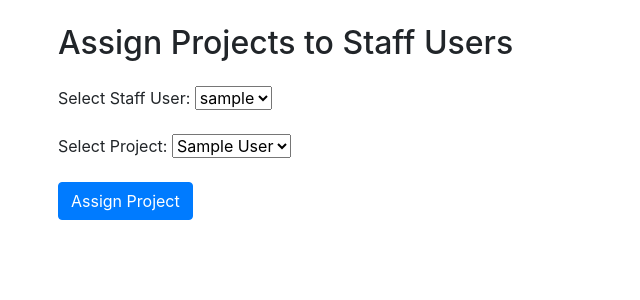
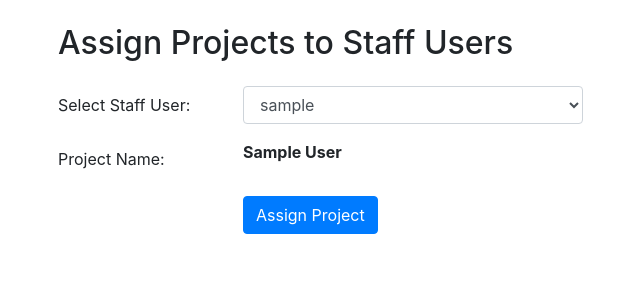
Before and after one commit to vdtheone/Ticketing_System, a Django app: page /accounts/projects/1/assign/ in a window 1280 px wide. Shown: the part 56-356 px from the top of the page, without its empty margins (42-682 px from the left). Run offline with Django 5.2, Linux system fonts and the light colour scheme; a user stored in the database is signed in; tables that the repository leaves empty hold one stand-in row (values such as "Sample post"); some libraries are stand-ins or nearby versions.

Commit message:
change some css and remove extra code

```diff
--- a/ticketing_system/accounts/templates/assign_projects.html
+++ b/ticketing_system/accounts/templates/assign_projects.html
@@ -1,4 +1,5 @@
 {% extends 'base.html' %}
+
 {% block title %}
   Project List
 {% endblock %}
@@ -9,36 +10,29 @@
   <form method="post" class="my-4">
     {% csrf_token %}
 
-        <div class="mb-3">
-            <label for="id_staff_user" class="form-label">Select Staff User:</label>
-            <select id="id_staff_user" name="staff_user" class="form-select">
-                <!-- Option 1: Populate staff users from Django backend -->
+    <div class="form-group row">
+      <label for="id_staff_user" class="col-sm-2 col-form-label">Select Staff User:</label>
+      <div class="col-sm-4">
+        <select id="id_staff_user" name="staff_user" class="form-control">
           {% for user in staff_users %}
             <option value="{{ user.id }}">{{ user.username }}</option>
           {% endfor %}
-                <!-- Option 2: Hardcoded staff users -->
-                <!--
-                <option value="1">Staff User 1</option>
-                <option value="2">Staff User 2</option>
-                -->
         </select>
       </div>
-
-        <div class="mb-3">
-            <label for="id_project" class="form-label">Select Project:</label>
-            <select id="id_project" name="project" class="form-select">
-                <!-- Option 1: Populate projects from Django backend -->
-
-                <option value="{{ project.id }}">{{ project.name }}</option>
-
-                <!-- Option 2: Hardcoded projects -->
-                <!--
-                <option value="1">Project 1</option>
-                <option value="2">Project 2</option>
-                -->
-            </select>
     </div>
 
+    <div class="form-group row">
+      <label for="id_project" class="col-sm-2 col-form-label">Project Name:</label>
+      <div class="col-sm-4">
+        <strong><p>{{ project.name }}</p></strong>
+      </div>
+    </div>
+
+    <div class="form-group row">
+      <div class="col-sm-2"></div>
+      <div class="col-sm-4">
         <button type="submit" class="btn btn-primary">Assign Project</button>
+      </div>
+    </div>
   </form>
 {% endblock %}
--- a/ticketing_system/accounts/templates/assigned_tickets.html
+++ b/ticketing_system/accounts/templates/assigned_tickets.html
@@ -13,7 +13,6 @@
                     <option value="day">Last 24 Hours</option>
                     <option value="week">Last 7 Days</option>
                     <option value="month">Last 30 Days</option>
-                    <!-- Add more options for time filtering -->
                 </select>
             </div>
             <button type="submit" class="btn btn-primary mb-2">Filter</button>
@@ -28,7 +27,6 @@
                                 <h5 class="card-title">{{ ticket.name }}</h5>
                                 <p class="card-text"><strong>Description:</strong> {{ ticket.description }}</p>
                                 <p class="card-text"><strong>Status:</strong> {{ ticket.status }}</p>
-                                <!-- Display other ticket details as needed -->
                             </a>
                         </div>
                     </div>
--- a/ticketing_system/accounts/templates/project_list.html
+++ b/ticketing_system/accounts/templates/project_list.html
@@ -6,11 +6,9 @@
 {% block content %}
   <h2>Project List</h2>
 
-  <!-- Button to create a new project -->
   {% if request.user.is_superuser %}
   <a href="{% url 'create_project' %}" class="btn btn-primary mb-3">Create New Project</a>
   {% endif %}
-  {% comment %} <a href="{% url 'assign_projects' %}" class="btn btn-primary mb-3">Assign</a> {% endcomment %}
 
   <!-- Table to display the list of projects -->
   <table class="table">
```
Also changed, not shown: ticketing_system/accounts/templates/create_ticket.html (+0 -12 lines), ticketing_system/accounts/templates/user_registration.html (+7 -6 lines). Lines whose indentation alone changed are shown as unchanged.
